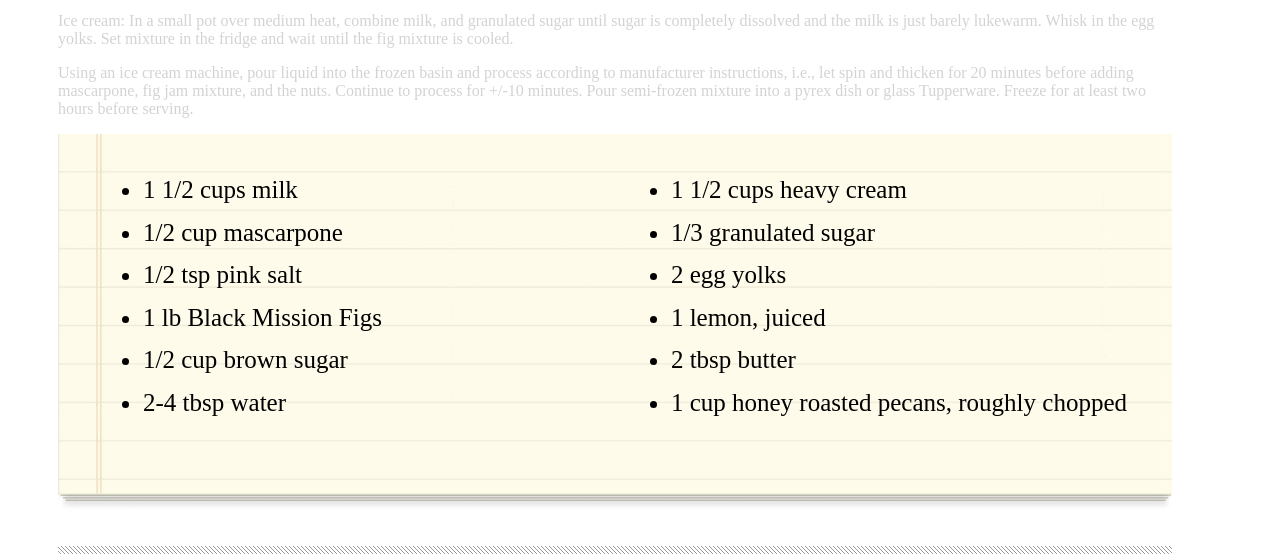
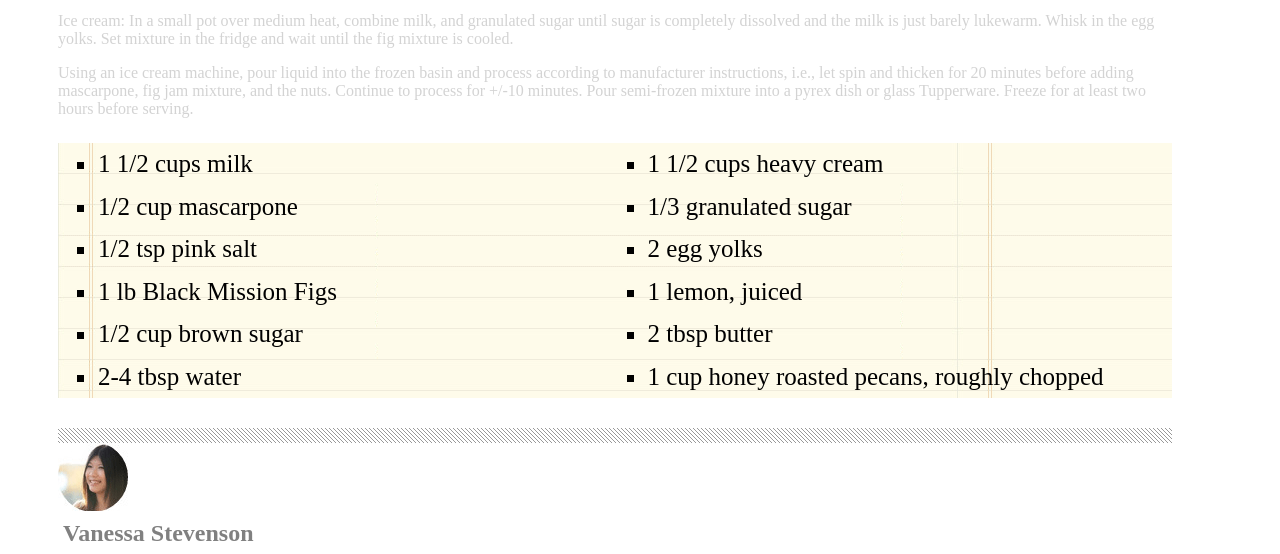
Before and after one commit to NoahDeltoroSmyth/Chocolate-pizza, a website: page index.html in a window 1280 px wide. Shown: the part 1160-1714 px from the top of the page. Drawn offline with Linux system fonts and the light colour scheme.

Commit message:
restyled ingredient list

```diff
--- a/index.html
+++ b/index.html
@@ -62,7 +62,7 @@
         process for +/-10 minutes. Pour semi-frozen mixture into a pyrex dish or glass Tupperware. Freeze for at least two
         hours before serving.</p>
     <div id="container">
-        <img id="notepad-img" src="./assets/list-bg.png" alt="notepad image">
+        <!-- <img id="notepad-img" src="./assets/list-bg.png" alt="notepad image"> -->
         <ul id="left">
             <li>1 1/2 cups milk</li>
             <li>1/2 cup mascarpone</li>
@@ -70,9 +70,6 @@
             <li>1 lb Black Mission Figs</li>
             <li>1/2 cup brown sugar</li>
             <li>2-4 tbsp water</li>
-        </ul>
-
-        <ul id="right">
             <li>1 1/2 cups heavy cream</li>
             <li>1/3 granulated sugar</li>
             <li>2 egg yolks</li>
--- a/styles/style.css
+++ b/styles/style.css
@@ -98,31 +98,35 @@ h3 {
 }
 
 #container {
-    position: relative;
+    /* position: relative; */
+    width: 100%;
+    background-image: url('../assets/list-bg.png');
 }
 
 #left {
-    position: absolute;
-    left: 45px;
+    /* position: absolute; */
+    /* left: 45px;
+    top: 10px; */
+    color: black;
+    font-size: 25px;
+    line-height: 1.7em;
+    list-style-type: square;
+    columns: 2;
+}
+
+/* #right {
+    position: absolute; */ */
+    /* right: 45px;
     top: 10px;
     color: black;
     font-size: 25px;
     line-height: 1.7em;
-
+    list-style-type: square;
 }
 
-#right {
-    position: absolute;
-    right: 45px;
-    top: 10px;
-    color: black;
-    font-size: 25px;
-    line-height: 1.7em;
-}
-
-#notepad-img {
+/* #notepad-img {
     width: 100%;
-}
+} */
 
 #author-content {
     display: flex;
```
